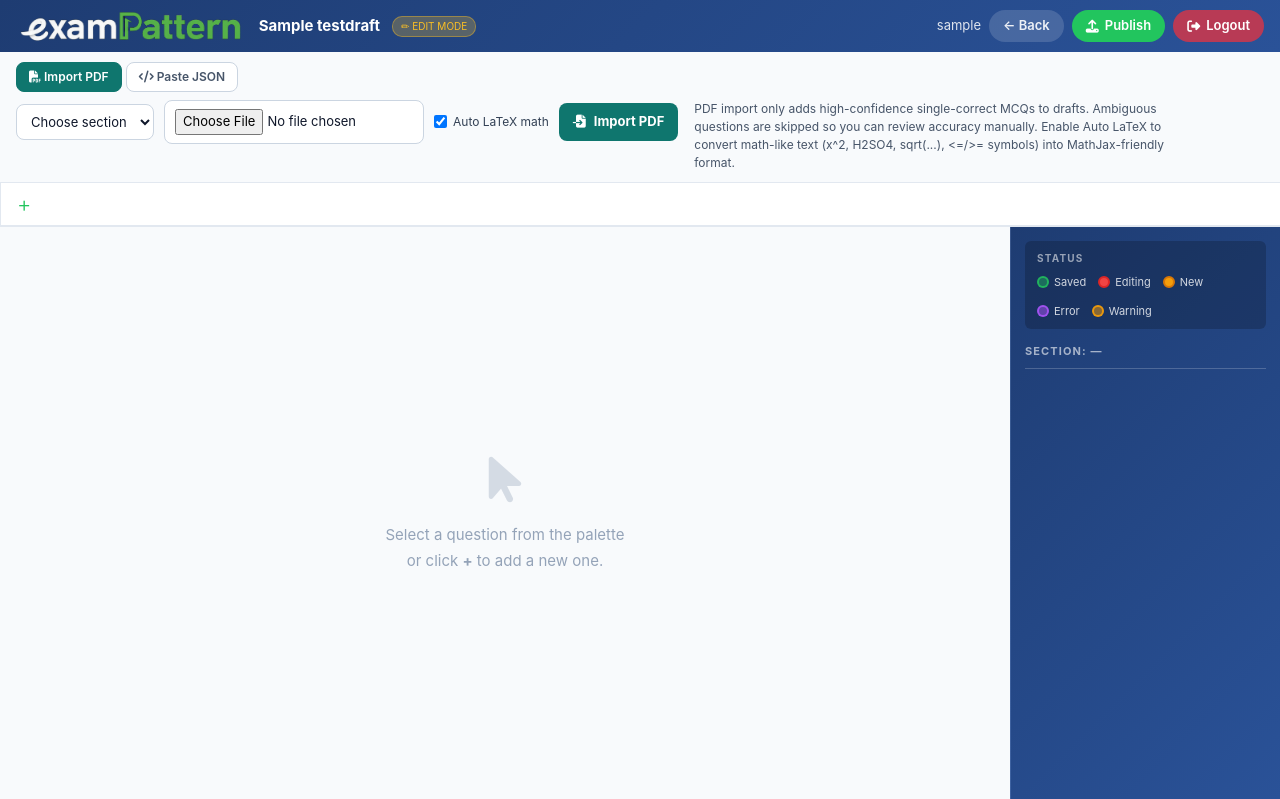
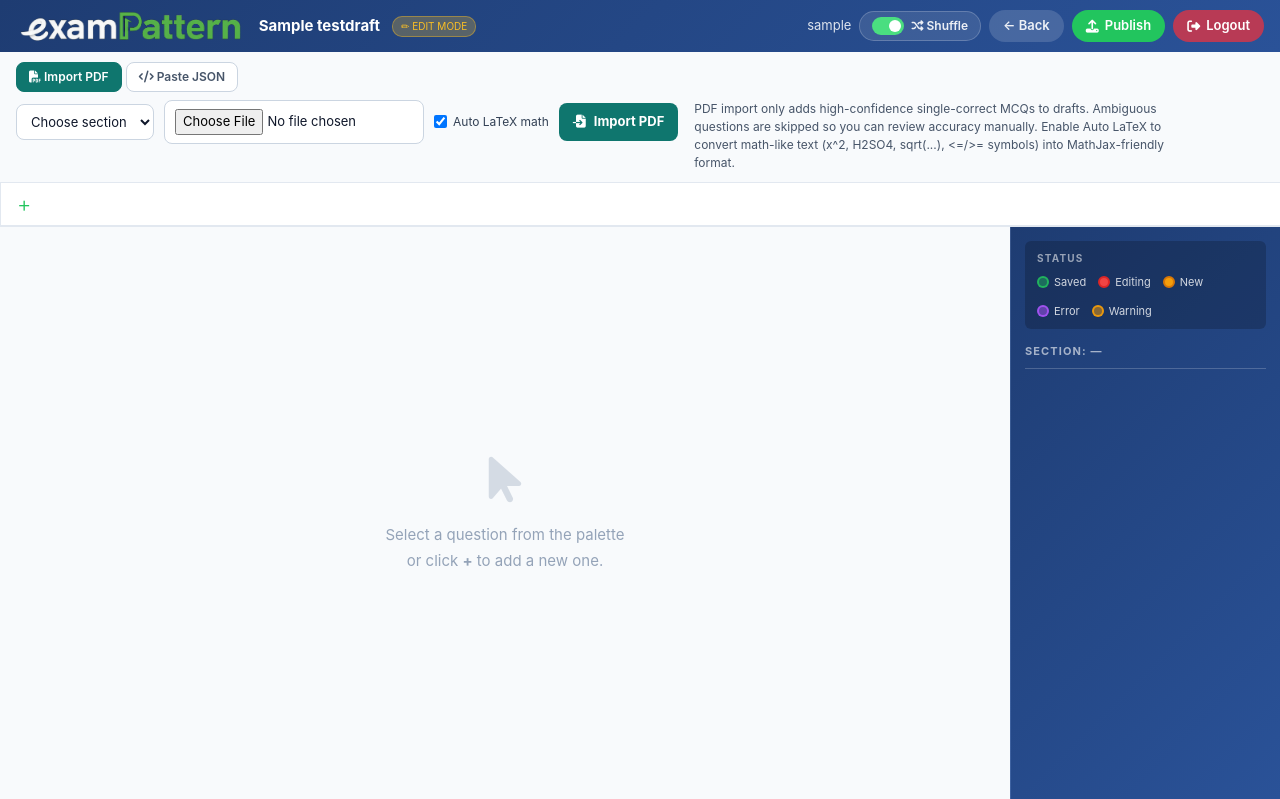
Before and after one commit to prathibhasolutions/examPattern, a Django app: page /builder/1/live-editor/ in a window 1280 px wide. Shown: the top 799 px of the page. Run offline with Django 5.2, Linux system fonts and the light colour scheme; a user stored in the database is signed in; tables that the repository leaves empty hold one stand-in row (values such as "Sample post").

Commit message:
Added jumbling order

```diff
--- a/attempts/models.py
+++ b/attempts/models.py
@@ -23,6 +23,10 @@ class TestAttempt(models.Model):
 	duration_seconds = models.PositiveIntegerField(default=0)
 	# Saved timer state for resuming — stores remaining seconds as of last heartbeat
 	time_remaining_seconds = models.IntegerField(null=True, blank=True)
+	# Shuffled question order per section: {"<section_id>": [q_id, q_id, ...]}
+	question_order = models.JSONField(default=dict, blank=True)
+	# Shuffled option order per question: {"<question_id>": [opt_id, opt_id, ...]}
+	option_order = models.JSONField(default=dict, blank=True)
 
 	STATUS_IN_PROGRESS = 'in_progress'
 	STATUS_SUBMITTED = 'submitted'
--- a/attempts/serializers.py
+++ b/attempts/serializers.py
@@ -44,6 +44,8 @@ class TestAttemptSerializer(serializers.ModelSerializer):
             'time_remaining_seconds',
             'score',
             'elapsed_seconds',
+            'question_order',
+            'option_order',
             'answers',
         ]
         read_only_fields = ['started_at', 'submitted_at', 'score']
--- a/templates/test_builder/live_editor.html
+++ b/templates/test_builder/live_editor.html
@@ -51,6 +51,27 @@ main.container-fluid { padding: 0 !important; margin: 0 !important; background:
 .le-topbar-btn-logout { background: rgba(220,53,69,0.8); color: white; }
 .le-topbar-btn-logout:hover { background: #dc3545; }
 .le-topbar-user { color: rgba(255,255,255,0.85); font-size: 13px; }
+/* Shuffle toggle in topbar */
+.le-shuffle-toggle {
+    display: flex; align-items: center; gap: 7px;
+    background: rgba(255,255,255,0.1); border-radius: 20px;
+    padding: 5px 12px; cursor: pointer; user-select: none;
+    border: 1px solid rgba(255,255,255,0.2); transition: background 0.2s;
+}
+.le-shuffle-toggle:hover { background: rgba(255,255,255,0.2); }
+.le-shuffle-toggle input[type=checkbox] { display: none; }
+.le-shuffle-track {
+    width: 32px; height: 18px; border-radius: 9px; background: rgba(255,255,255,0.25);
+    position: relative; transition: background 0.25s; flex-shrink: 0;
+}
+.le-shuffle-track::after {
+    content: ''; position: absolute; top: 3px; left: 3px;
+    width: 12px; height: 12px; border-radius: 50%; background: white;
+    transition: left 0.2s;
+}
+.le-shuffle-toggle.on .le-shuffle-track { background: #4ade80; }
+.le-shuffle-toggle.on .le-shuffle-track::after { left: 17px; }
+.le-shuffle-label { color: rgba(255,255,255,0.9); font-size: 12px; font-weight: 600; white-space: nowrap; }
 
 /* ── Section tabs bar ───────────────────────── */
 .le-tabs-bar {
@@ -443,6 +464,12 @@ main.container-fluid { padding: 0 !important; margin: 0 !important; background:
     </div>
     <div class="le-topbar-right">
         <span class="le-topbar-user">{{ user.username }}</span>
+        <!-- Shuffle toggle -->
+        <label class="le-shuffle-toggle{% if draft.shuffle_questions %} on{% endif %}" id="shuffleToggle" title="When ON, each student gets questions and options in a unique random order">
+            <input type="checkbox" id="shuffleCheckbox"{% if draft.shuffle_questions %} checked{% endif %}>
+            <span class="le-shuffle-track"></span>
+            <span class="le-shuffle-label"><i class="fas fa-random"></i> Shuffle</span>
+        </label>
         <a href="{% url 'manage_sections' draft.id %}" class="le-topbar-btn le-topbar-btn-back">
             ← Back
         </a>
@@ -729,6 +756,28 @@ const DRAFT_ID = {{ draft.id }};
 const CSRF = '{{ csrf_token }}';
 let sections = {{ sections_json|safe }};
 
+// ── Shuffle toggle ───────────────────────────────────
+const shuffleCheckbox = document.getElementById('shuffleCheckbox');
+const shuffleToggle = document.getElementById('shuffleToggle');
+shuffleCheckbox.addEventListener('change', async () => {
+    const enabled = shuffleCheckbox.checked;
+    shuffleToggle.classList.toggle('on', enabled);
+    const fd = new FormData();
+    fd.append('csrfmiddlewaretoken', CSRF);
+    fd.append('enabled', enabled ? 'true' : 'false');
+    try {
+        const resp = await fetch(`/builder/${DRAFT_ID}/api/toggle-shuffle/`, { method: 'POST', body: fd });
+        const data = await resp.json();
+        if (!data.success) throw new Error();
+        showToast(enabled ? 'Shuffle enabled — students will get randomised question & option order' : 'Shuffle disabled', enabled ? 'success' : 'warning', 3500);
+    } catch {
+        // Revert UI on failure
+        shuffleCheckbox.checked = !enabled;
+        shuffleToggle.classList.toggle('on', !enabled);
+        showToast('Failed to save shuffle setting', 'danger');
+    }
+});
+
 // ── Import tab switcher ────────────────────────────────
 function switchImportTab(tab) {
     document.getElementById('importPdfPanel').style.display = tab === 'pdf' ? '' : 'none';
--- a/test_builder/models.py
+++ b/test_builder/models.py
@@ -32,6 +32,10 @@ class TestDraft(models.Model):
     use_sectional_timing = models.BooleanField(
         default=False,
         help_text="If True, each section has its own time limit and auto-advances when time ends"
+    )
+    shuffle_questions = models.BooleanField(
+        default=False,
+        help_text="If True, questions and options are shuffled into a unique random order per student"
     )
     created_by = models.ForeignKey(settings.AUTH_USER_MODEL, on_delete=models.CASCADE)
     created_at = models.DateTimeField(auto_now_add=True)
--- a/test_builder/urls.py
+++ b/test_builder/urls.py
@@ -17,6 +17,7 @@ urlpatterns = [
     path('<int:draft_id>/api/question/save/', views.api_save_question, name='api_save_question'),
     path('<int:draft_id>/api/question/<int:question_id>/delete/', views.api_delete_question, name='api_delete_question'),
     path('<int:draft_id>/api/validate/', views.api_validate_draft, name='api_validate_draft'),
+    path('<int:draft_id>/api/toggle-shuffle/', views.api_toggle_shuffle, name='api_toggle_shuffle'),
     path('<int:draft_id>/publish/', views.publish_test, name='builder_publish_test'),
     path('<int:draft_id>/delete/', views.delete_draft, name='builder_delete_draft'),
     path('<int:draft_id>/unpublish/', views.unpublish_test, name='builder_unpublish_test'),
--- a/test_builder/views.py
+++ b/test_builder/views.py
@@ -830,6 +830,7 @@ def publish_test(request, draft_id):
             published_test.marks_per_question = draft.marks_per_question
             published_test.negative_marks_per_question = draft.negative_marks
             published_test.use_sectional_timing = draft.use_sectional_timing
+            published_test.shuffle_questions = draft.shuffle_questions
             published_test.is_active = True
             published_test.save()
             test = published_test
@@ -855,6 +856,7 @@ def publish_test(request, draft_id):
                 marks_per_question=draft.marks_per_question,
                 negative_marks_per_question=draft.negative_marks,
                 use_sectional_timing=draft.use_sectional_timing,
+                shuffle_questions=draft.shuffle_questions,
                 is_active=True
             )
 
@@ -1345,6 +1347,20 @@ def api_delete_question(request, draft_id, question_id):
 
 @admin_required
 @login_required
+@require_http_methods(["POST"])
+def api_toggle_shuffle(request, draft_id):
+    """Toggle shuffle_questions flag on a draft. Returns new state."""
+    from django.http import JsonResponse
+    draft = get_object_or_404(TestDraft, id=draft_id, created_by=request.user)
+    draft.refresh_lock(request.user)
+    enabled = request.POST.get('enabled', '').lower() == 'true'
+    draft.shuffle_questions = enabled
+    draft.save(update_fields=['shuffle_questions'])
+    return JsonResponse({'success': True, 'shuffle_questions': draft.shuffle_questions})
+
+
+@admin_required
+@login_required
 def api_validate_draft(request, draft_id):
     """
     Validate a draft before publishing — returns JSON with all errors grouped by section/question.
--- a/testseries/models.py
+++ b/testseries/models.py
@@ -146,6 +146,10 @@ class Test(models.Model):
 		default=False,
 		help_text="If True, each section has its own time limit and auto-advances when time ends"
 	)
+	shuffle_questions = models.BooleanField(
+		default=False,
+		help_text="If True, questions and options are shuffled into a unique random order per student"
+	)
 
 	# Default marking scheme (can be overridden at section/question level)
 	marks_per_question = models.DecimalField(max_digits=6, decimal_places=2, default=1.0)
--- a/testseries/serializers.py
+++ b/testseries/serializers.py
@@ -54,6 +54,7 @@ class TestDetailSerializer(serializers.ModelSerializer):
             'series_name',
             'series_section_name',
             'series_subsection_name',
+            'shuffle_questions',
             'sections',
         ]
 
```
Also changed, not shown: static/js/test-interface.js (+22 -1 lines), testseries/views.py (+25 -1 lines), attempts/migrations/0004_testattempt_question_order_option_order.py (added), attempts/migrations/0005_alter_testattempt_option_order_and_more.py (added), test_builder/migrations/0009_testdraft_shuffle_questions.py (added), testseries/migrations/0010_test_shuffle_questions.py (added).
